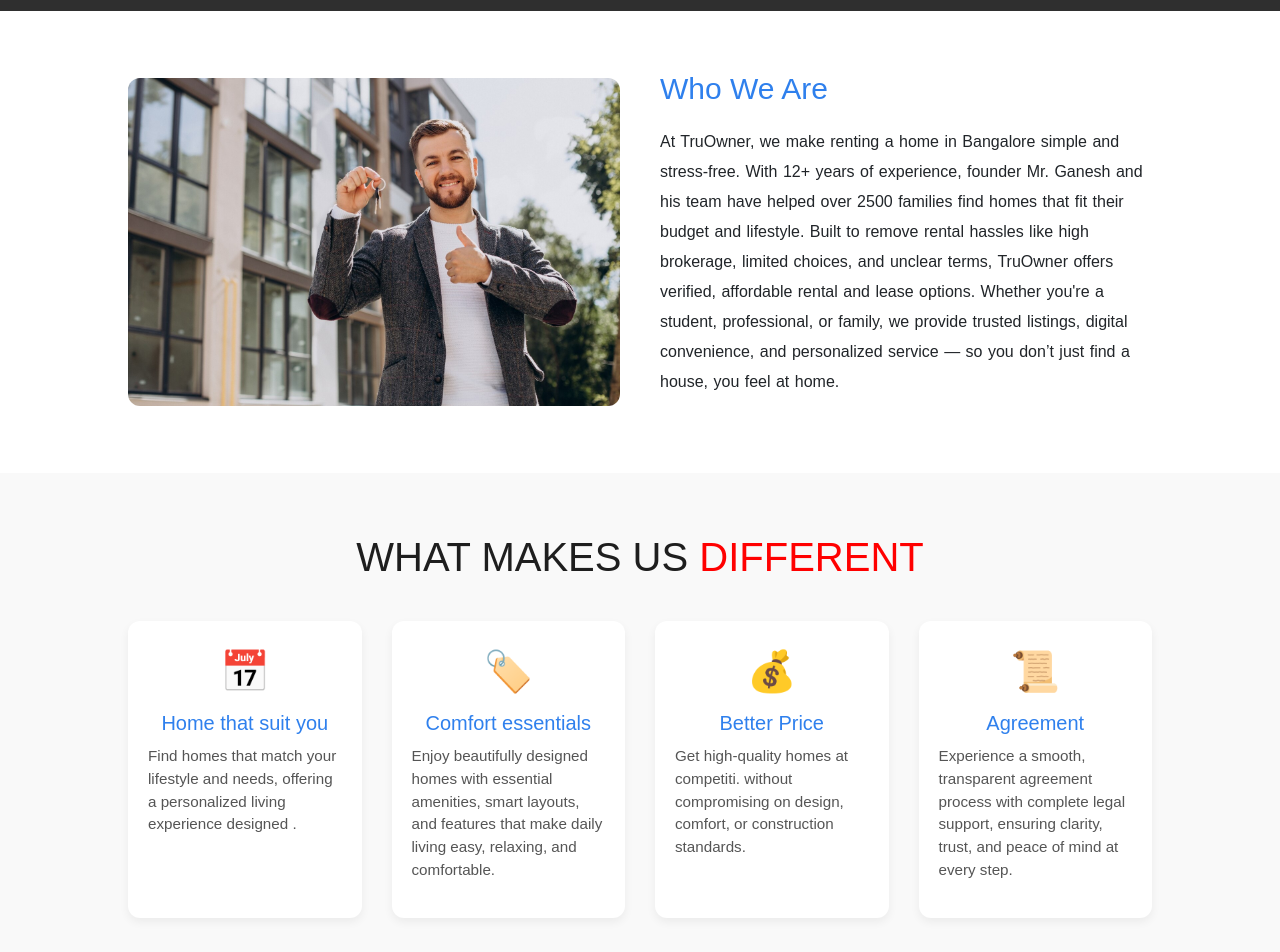
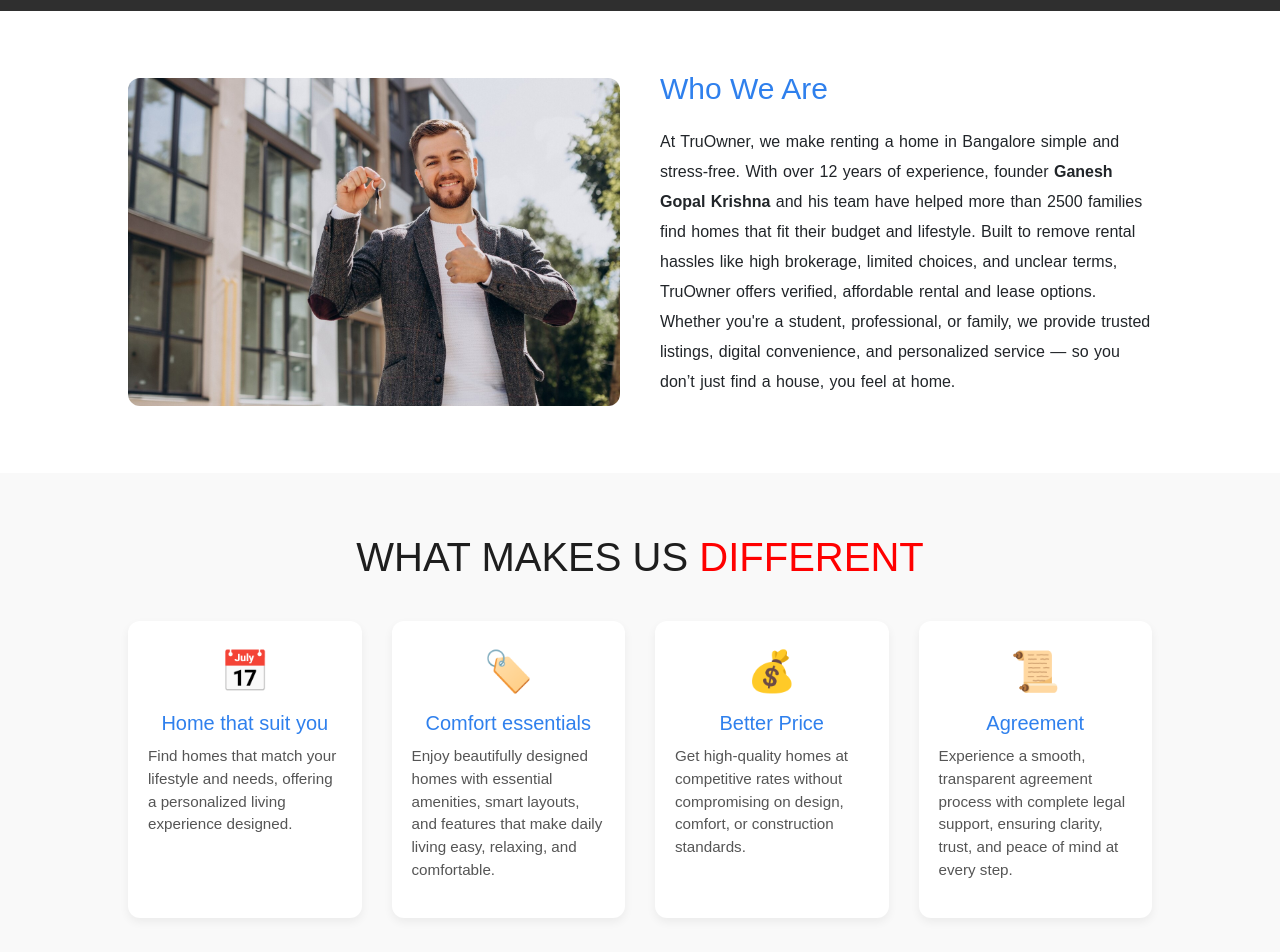
Before and after one commit to pradeepl-italliance/Truowners-frontend, a React (Vite) app: page /about in a window 1280 px wide. Shown: the part 360-1312 px from the top of the page. Built offline with nearby package versions, Linux system fonts and the light colour scheme; grey boxes are pictures that could not be loaded.

Commit message:
updates on terms and conditions and about us page

```diff
--- a/src/components/pages/other/AboutPage.jsx
+++ b/src/components/pages/other/AboutPage.jsx
@@ -21,71 +21,88 @@
         <div className="text-container">
           <h2 className="head2">Who We Are</h2>
           <p className="head2-para">
-            At TruOwner, we make renting a home in Bangalore simple and stress-free. With 12+ years of experience, founder Mr. Ganesh and his team have helped over 2500 families find homes that fit their budget and lifestyle. Built to remove rental hassles like high brokerage, limited choices, and unclear terms, TruOwner offers verified, affordable rental and lease options. Whether you're a student, professional, or family, we provide trusted listings, digital convenience, and personalized service — so you don’t just find a house, you feel at home.
-
+            At TruOwner, we make renting a home in Bangalore simple and stress-free.
+            With over 12 years of experience, founder <strong>Ganesh Gopal Krishna</strong> and his team
+            have helped more than 2500 families find homes that fit their
+            budget and lifestyle. Built to remove rental hassles like high brokerage,
+            limited choices, and unclear terms, TruOwner offers verified, affordable
+            rental and lease options. Whether you're a student, professional, or family,
+            we provide trusted listings, digital convenience, and personalized service —
+            so you don’t just find a house, you feel at home.
           </p>
         </div>
       </section>
 
-       {/* 4. CTA or Testimonials (optional) */}
-      {/* <section className="about-cta">
-        <h2 className="head2">Ready to Rent Smarter?</h2>
-        <p>Join thousands of users who trust TruOwner for a better rental journey.</p>
-        <button>Get Started</button>
-      </section> */}
-
-{/* 3. Why Brokerage Broken Section */}
+      {/* 3. Why Brokerage Broken Section */}
       <section className="why-broken">
         <h2 className="head2">
-          WHAT MAKES US  <span className="broken">DIFFERENT</span>
+          WHAT MAKES US <span className="broken">DIFFERENT</span>
         </h2>
         <div className="reasons">
           <div className="reason-card">
             <div className="emoji">📅</div>
             <h4 className="head21">Home that suit you</h4>
-            <p>Find homes that match your lifestyle and needs, offering a personalized living experience designed .</p>
+            <p>
+              Find homes that match your lifestyle and needs, offering a personalized
+              living experience designed.
+            </p>
           </div>
           <div className="reason-card">
             <div className="emoji">🏷️</div>
             <h4 className="head21">Comfort essentials</h4>
-            <p>Enjoy beautifully designed homes with essential amenities, smart layouts, and features that make daily living easy, relaxing, and comfortable.</p>
+            <p>
+              Enjoy beautifully designed homes with essential amenities, smart layouts,
+              and features that make daily living easy, relaxing, and comfortable.
+            </p>
           </div>
           <div className="reason-card">
             <div className="emoji">💰</div>
             <h4 className="head21">Better Price</h4>
-            <p>Get high-quality homes at competiti. without compromising on design, comfort, or construction standards.</p>
+            <p>
+              Get high-quality homes at competitive rates without compromising on
+              design, comfort, or construction standards.
+            </p>
           </div>
           <div className="reason-card">
             <div className="emoji">📜</div>
             <h4 className="head21">Agreement</h4>
-            <p>Experience a smooth, transparent agreement process with complete legal support, ensuring clarity, trust, and peace of mind at every step.</p>
+            <p>
+              Experience a smooth, transparent agreement process with complete legal
+              support, ensuring clarity, trust, and peace of mind at every step.
+            </p>
           </div>
         </div>
       </section>
 
-      {/* 3. Features/Values Section (like image you uploaded) */}
+      {/* 4. Features/Values Section */}
       <section className="about-values">
         <div className="text-list">
           <ul>
             <li>
               <FaCheckSquare className="icon" />
-              <strong className="left-side">Trust & Transparency:</strong> TruOwner eliminates common rental hassles like high brokerage.
+              <strong className="left-side">Trust & Transparency:</strong> TruOwner eliminates
+              common rental hassles like high brokerage.
             </li>
             <li>
               <FaCheckSquare className="icon" />
-              <strong className="left-side">Experienced & Reliable:</strong> Backed by 12+ years of real estate expertise through.
+              <strong className="left-side">Experienced & Reliable:</strong> Backed by over 12 years
+              of real estate expertise through <strong>Ganesh Gopal Krishna</strong>.
             </li>
             <li>
               <FaCheckSquare className="icon" />
-              <strong className="left-side">Tailored, Verified Rentals:</strong> Homes curated to your needs — location, budget, size, and amenities — with every listing personally verified.
+              <strong className="left-side">Tailored, Verified Rentals:</strong> Homes curated to
+              your needs — location, budget, size, and amenities — with every listing personally
+              verified.
             </li>
             <li>
               <FaCheckSquare className="icon" />
-              <strong className="left-side">Seamless Digital Process:</strong> Enjoy hassle-free renting with digital paperwork and dedicated, end-to-end support.
+              <strong className="left-side">Seamless Digital Process:</strong> Enjoy hassle-free
+              renting with digital paperwork and dedicated, end-to-end support.
             </li>
             <li>
               <FaCheckSquare className="icon" />
-              <strong className="left-side">Customer-First & Eco-Friendly:</strong> We prioritize your comfort and promote sustainability.
+              <strong className="left-side">Customer-First & Eco-Friendly:</strong> We prioritize
+              your comfort and promote sustainability.
             </li>
           </ul>
         </div>
@@ -93,10 +110,6 @@
           <img src={infoImage} alt="Our Values" />
         </div>
       </section>
-
-
-
-
     </div>
   );
 };
--- a/src/components/pages/other/TermConditionPage.css
+++ b/src/components/pages/other/TermConditionPage.css
@@ -1,5 +1,4 @@
 .terms-container {
-  /* margin-top:760px !important; */
   color: #333;
 }
 
@@ -15,14 +14,13 @@
   z-index: 1;
 }
 
-.terms-banner::before{
-     content: '';
+.terms-banner::before {
+  content: '';
   position: absolute;
   inset: 0;
-  background: rgba(0, 0, 0, 0.7); /* semi-transparent dark layer */
+  background: rgba(0, 0, 0, 0.7);
   z-index: -1;
 }
-
 
 .terms-banner h1 {
   margin: 0;
@@ -31,7 +29,8 @@
 
 .terms-content {
   max-width: 900px;
-
+  margin: 40px auto;
+  padding: 0 20px;
 }
 
 .updated-date {
@@ -62,19 +61,8 @@
   line-height: 1.6;
 }
 
-.terms-content-last{
-  max-width:900px;
-  margin: 40px auto;
-  padding: 0 20px;
-  margin-bottom:200px !important;
-}
-
-@media(max-width:768px){
-
+@media (max-width: 768px) {
   .updated-date {
-    margin-top:0px !important;
-  }
-  .terms-content-last{
-    margin-bottom:0px !important;
+    margin-top: 0px !important;
   }
 }
--- a/src/components/pages/other/TermConditionPage.jsx
+++ b/src/components/pages/other/TermConditionPage.jsx
@@ -10,44 +10,7 @@
             </section>
 
             {/* Section 2: Content */}
-            {/* <section className="terms-content">
-                <p className="updated-date">Last Updated on 29 May, 2023</p>
-
-                <h2>1. DEFINITIONS</h2>
-                <p>
-                    Unless otherwise specified, the capitalized terms shall have the meanings set out below:
-                </p>
-
-                <ul>
-                    <li>
-                        <strong>Account</strong> means and includes the account created on the Site, by the User, in accordance with the terms of the Agreement, registered with and approved by TruOwners.
-                    </li>
-                    <li>
-                        <strong>Agreement</strong> means and includes the Terms and Conditions, Privacy Policy and any other such terms and conditions that may be mutually agreed upon between TruOwners and the User in relation to the Services.
-                    </li>
-                    <li>
-                        <strong>Applicable Law</strong> means and includes any statute, law, regulation, sub-ordinate legislation, ordinance, rule, judgment, rule of law, order (interim or final), writ, decree, clearance, Authorizations...
-                    </li>
-                    <li>
-                        <strong>Broker</strong> means and includes all brokers, channel partners, sales agencies and other third parties who/which negotiate or act on behalf of one person in a transaction of transfer...
-                    </li>
-                    <li>
-                        <strong>Computer Virus</strong> means and includes any computer instruction, information, data or programme that destroys, damages, degrades or adversely affects the performance of a computer resource...
-                    </li>
-                    <li>
-                        <strong>Confidential Information</strong> means and includes all information that is not in the public domain, in spoken, printed, electronic or any other form or medium, relating directly or indirectly to...
-                    </li>
-                    <li>
-                        <strong>Content</strong> means and includes any information all data and information on the Site.
-                    </li>
-                    <li>
-                        <strong>Government Authority</strong> means and includes any government, any state or other political subdivision thereof...
-                    </li>
-                </ul>
-            </section> */}
-
             <section className="terms-content">
-
                 <p className="updated-date">Last Updated on 29 May, 2023</p>
 
                 <h2>1. Introduction</h2>
@@ -109,16 +72,14 @@
                 </p>
             </section>
 
-      <section className="terms-content-last">
-
+            {/* ✅ Updated Governing Law Section (style now matches others) */}
+            <section className="terms-content">
                 <h2>9. Governing Law</h2>
                 <p>
-          These terms shall be governed by the laws of the Republic of India. Any disputes will be subject to the jurisdiction of courts located in [Your Registered City].
+                    These terms shall be governed by the laws of the Republic of India. Any disputes will be subject to the exclusive jurisdiction of the competent courts located in and around your registered city.
                 </p>
             </section>
         </div>
-
-
     );
 };
 
```
Also changed, not shown: 1 other file (tests, documents, lock files or other folders). Lines whose indentation alone changed are shown as unchanged.
